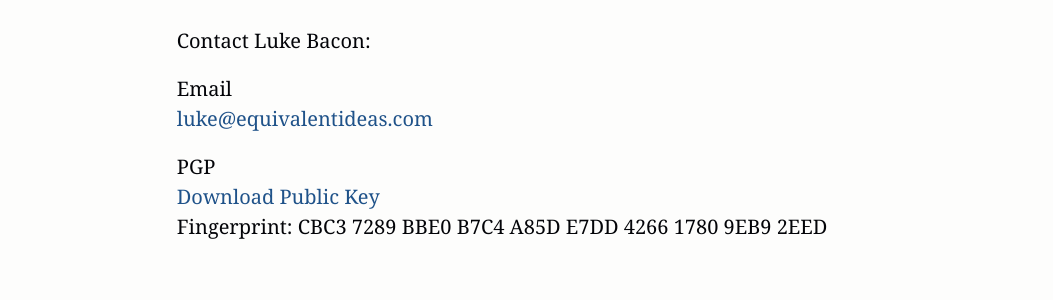
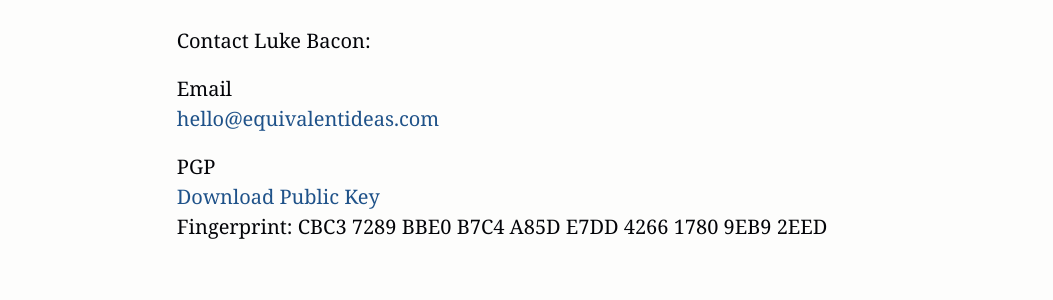
Before and after one commit to equivalentideas/home, a Jekyll site: the page built from contact.html, in a window 1280 px wide. Shown: the part 202-502 px from the top of the page, without its empty margins (113-1166 px from the left). Built offline with Jekyll 4.4.1, drawn with Linux system fonts in a browser that asks for light colours; nearby versions of some CDN libraries.

Commit message:
Change to more generic email address

```diff
--- a/contact.html
+++ b/contact.html
@@ -10,7 +10,7 @@ permalink: contact/
 
     <dl>
         <dt>Email</dt>
-            <dd><a class="u-email" href="mailto:luke@equivalentideas.com" title="Email me">luke@equivalentideas.com</a></dd>
+            <dd><a class="u-email" href="mailto:hello@equivalentideas.com" title="Email me">hello@equivalentideas.com</a></dd>
         <dt>PGP</dt>
             <dd><a class="u-key" href="https://github.com/equivalentideas/home/raw/gh-pages/lukebacon.asc" title="The public key necessary for contacting me using PGP encryption.">Download Public Key</a></dd>
             <dd>Fingerprint: CBC3 7289 BBE0 B7C4 A85D E7DD 4266 1780 9EB9 2EED</dd>
```
